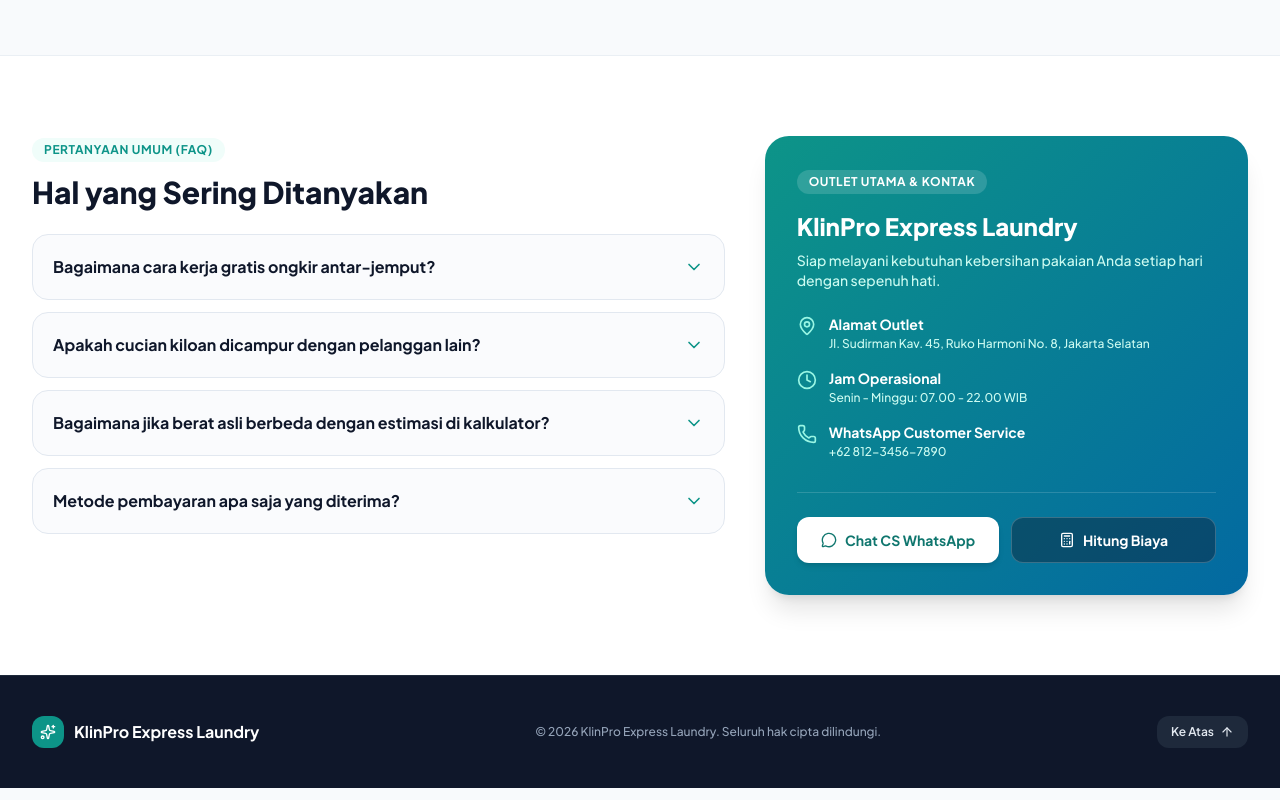
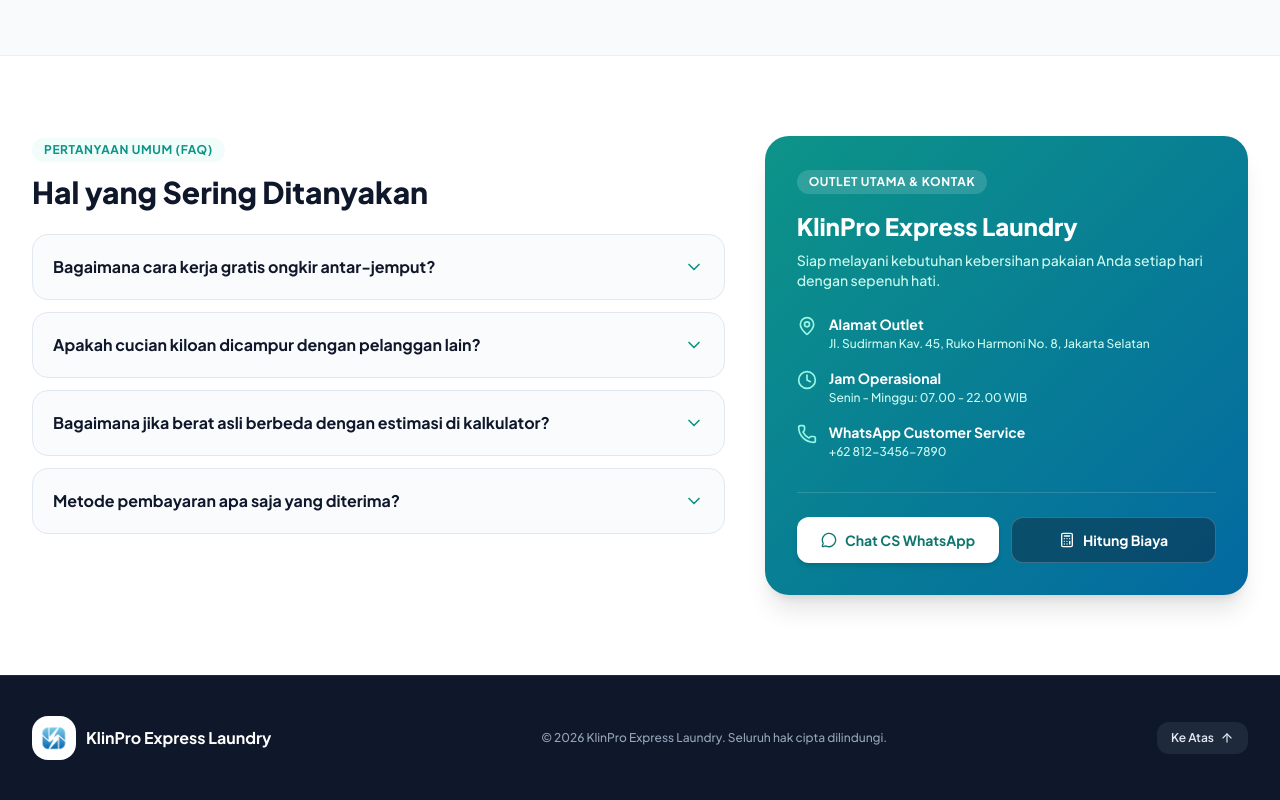
Before and after one commit to KlinPro-Express-Laundry/KlinPro-Express-Laundry.github.io, a plain HTML site: page index.html in a window 1280 px wide. Shown: the part 4491-5291 px from the top of the page. Drawn offline with nearby package versions, Linux system fonts and the light colour scheme.

Commit message:
Replace logo div with image in footer

```diff
--- a/index.html
+++ b/index.html
@@ -927,9 +927,7 @@
   <footer class="bg-slate-900 text-slate-400 py-10 border-t border-slate-800">
     <div class="max-w-7xl mx-auto px-4 sm:px-6 lg:px-8 flex flex-col sm:flex-row items-center justify-between gap-4">
       <div class="flex items-center gap-2.5">
-        <div class="w-8 h-8 rounded-xl bg-teal-600 text-white flex items-center justify-center">
-          <i data-lucide="sparkles" class="w-4 h-4"></i>
-        </div>
+        <img src="logo.jpg" alt="Logo" class="w-10 h-10 sm:w-11 sm:h-11 rounded-2xl object-contain group-hover:scale-105 transition-transform">
         <span class="brand-name-display font-bold text-white text-base">KlinPro Express Laundry</span>
       </div>
       <p class="text-xs text-center sm:text-left">
```
